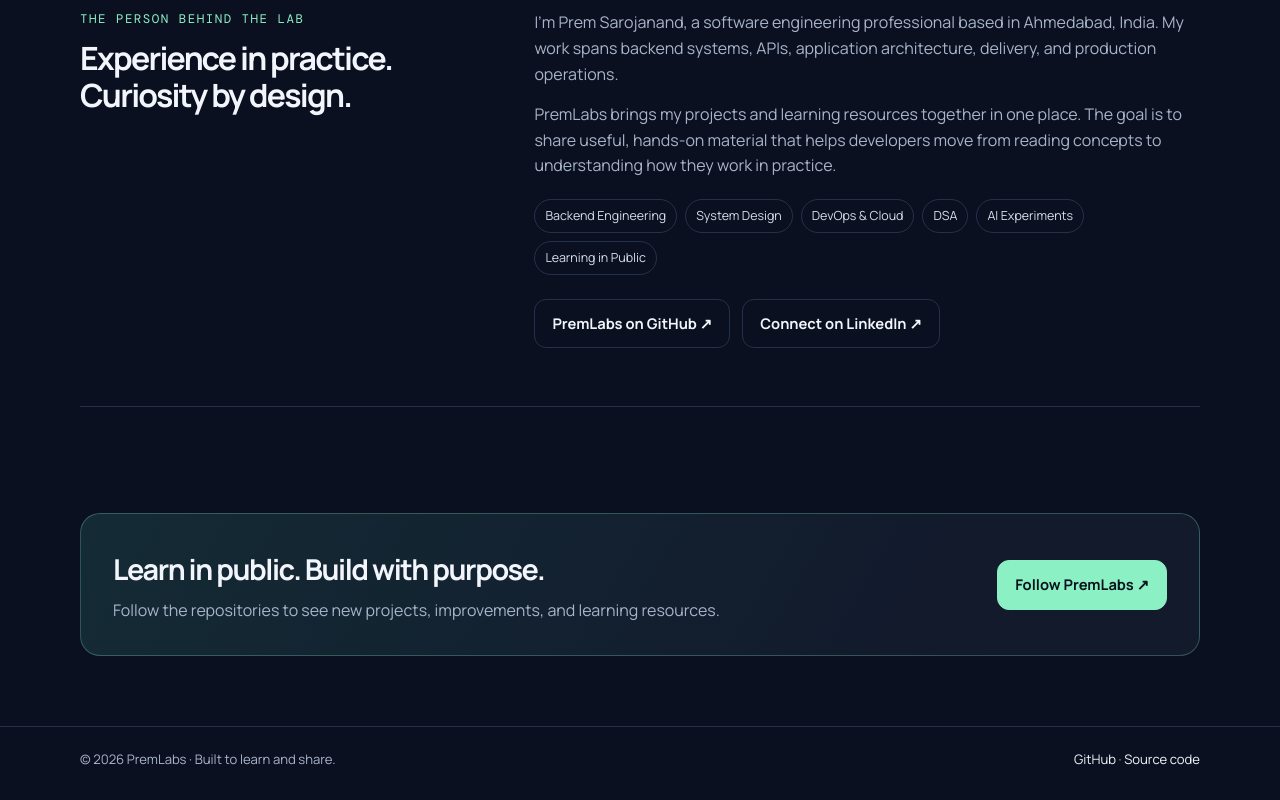
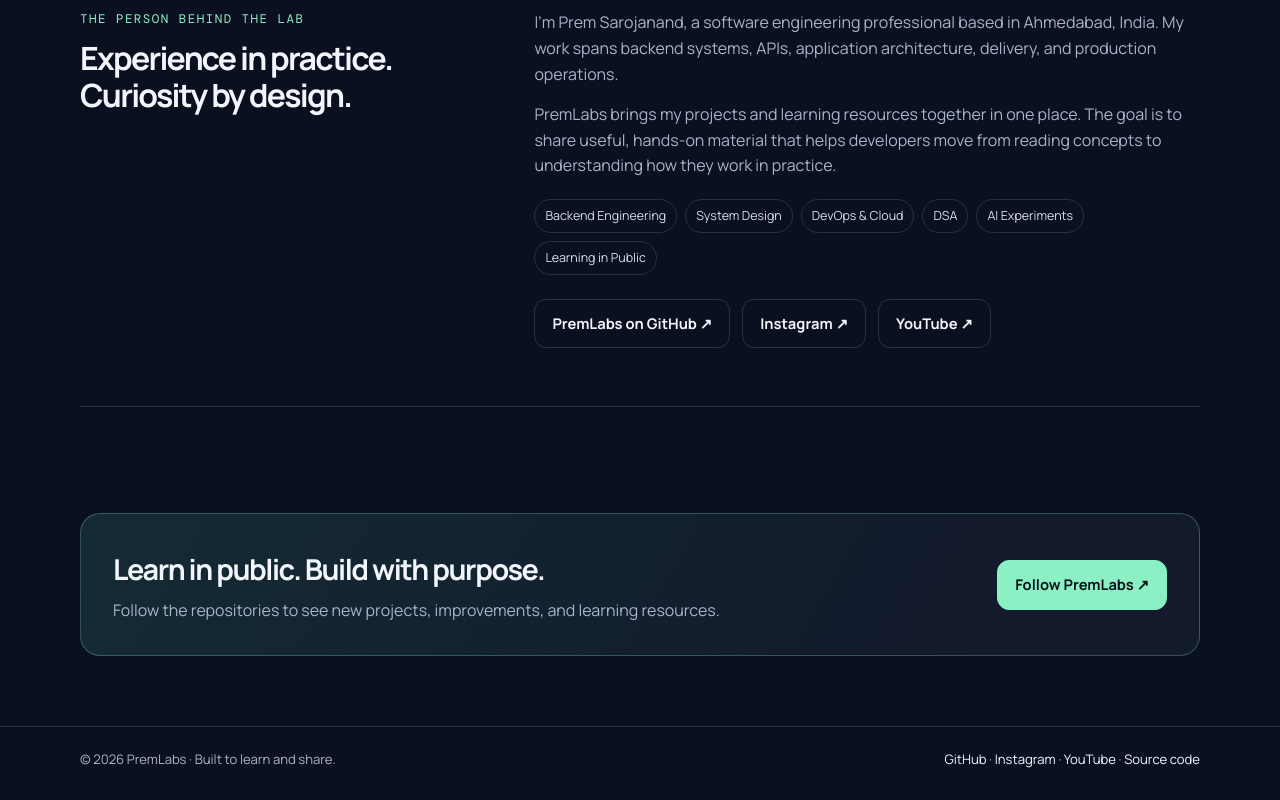
Before and after one commit to PremLabs/PremLabs.github.io, a plain HTML site: page index.html in a window 1280 px wide. Shown: the part 1597-2397 px from the top of the page. Drawn offline with nearby package versions, Linux system fonts and the light colour scheme.

Commit message:
Update social links: Instagram and YouTube; remove LinkedIn

```diff
--- a/index.html
+++ b/index.html
@@ -33,7 +33,7 @@
   <header>
     <div class="wrap nav">
       <a class="brand" href="#top" aria-label="PremLabs home"><span class="mark">PL</span><span>PremLabs</span></a>
-      <nav class="navlinks" aria-label="Main navigation"><a href="#projects">Projects</a><a href="#about">About</a><a href="https://github.com/PremLabs" target="_blank" rel="noreferrer">GitHub ↗</a></nav>
+      <nav class="navlinks" aria-label="Main navigation"><a href="#projects">Projects</a><a href="#about">About</a><a href="https://www.instagram.com/tech.coders/" target="_blank" rel="noreferrer">Instagram ↗</a><a href="https://www.youtube.com/@PremLabs-s05w" target="_blank" rel="noreferrer">YouTube ↗</a><a href="https://github.com/PremLabs" target="_blank" rel="noreferrer">GitHub ↗</a></nav>
     </div>
   </header>
   <main id="top">
@@ -115,7 +115,7 @@
           <p>I'm Prem Sarojanand, a software engineering professional based in Ahmedabad, India. My work spans backend systems, APIs, application architecture, delivery, and production operations.</p>
           <p>PremLabs brings my projects and learning resources together in one place. The goal is to share useful, hands-on material that helps developers move from reading concepts to understanding how they work in practice.</p>
           <div class="chips"><span class="chip">Backend Engineering</span><span class="chip">System Design</span><span class="chip">DevOps & Cloud</span><span class="chip">DSA</span><span class="chip">AI Experiments</span><span class="chip">Learning in Public</span></div>
-          <div class="actions" style="margin-top:24px"><a class="btn" href="https://github.com/PremLabs" target="_blank" rel="noreferrer">PremLabs on GitHub ↗</a><a class="btn" href="https://www.linkedin.com/in/prem-sarojanand-92b698164/" target="_blank" rel="noreferrer">Connect on LinkedIn ↗</a></div>
+          <div class="actions" style="margin-top:24px"><a class="btn" href="https://github.com/PremLabs" target="_blank" rel="noreferrer">PremLabs on GitHub ↗</a><a class="btn" href="https://www.instagram.com/tech.coders/" target="_blank" rel="noreferrer">Instagram ↗</a><a class="btn" href="https://www.youtube.com/@PremLabs-s05w" target="_blank" rel="noreferrer">YouTube ↗</a></div>
         </div>
       </div>
     </section>
@@ -126,7 +126,7 @@
       </div>
     </div>
   </main>
-  <footer><div class="wrap foot"><span>© <span id="year">2026</span> PremLabs · Built to learn and share.</span><span><a href="https://github.com/PremLabs">GitHub</a> · <a href="https://github.com/PremLabs/PremLabs.github.io">Source code</a></span></div></footer>
+  <footer><div class="wrap foot"><span>© <span id="year">2026</span> PremLabs · Built to learn and share.</span><span><a href="https://github.com/PremLabs">GitHub</a> · <a href="https://www.instagram.com/tech.coders/" target="_blank" rel="noreferrer">Instagram</a> · <a href="https://www.youtube.com/@PremLabs-s05w" target="_blank" rel="noreferrer">YouTube</a> · <a href="https://github.com/PremLabs/PremLabs.github.io">Source code</a></span></div></footer>
   <script>document.getElementById('year').textContent = new Date().getFullYear();</script>
 </body>
 </html>
```
